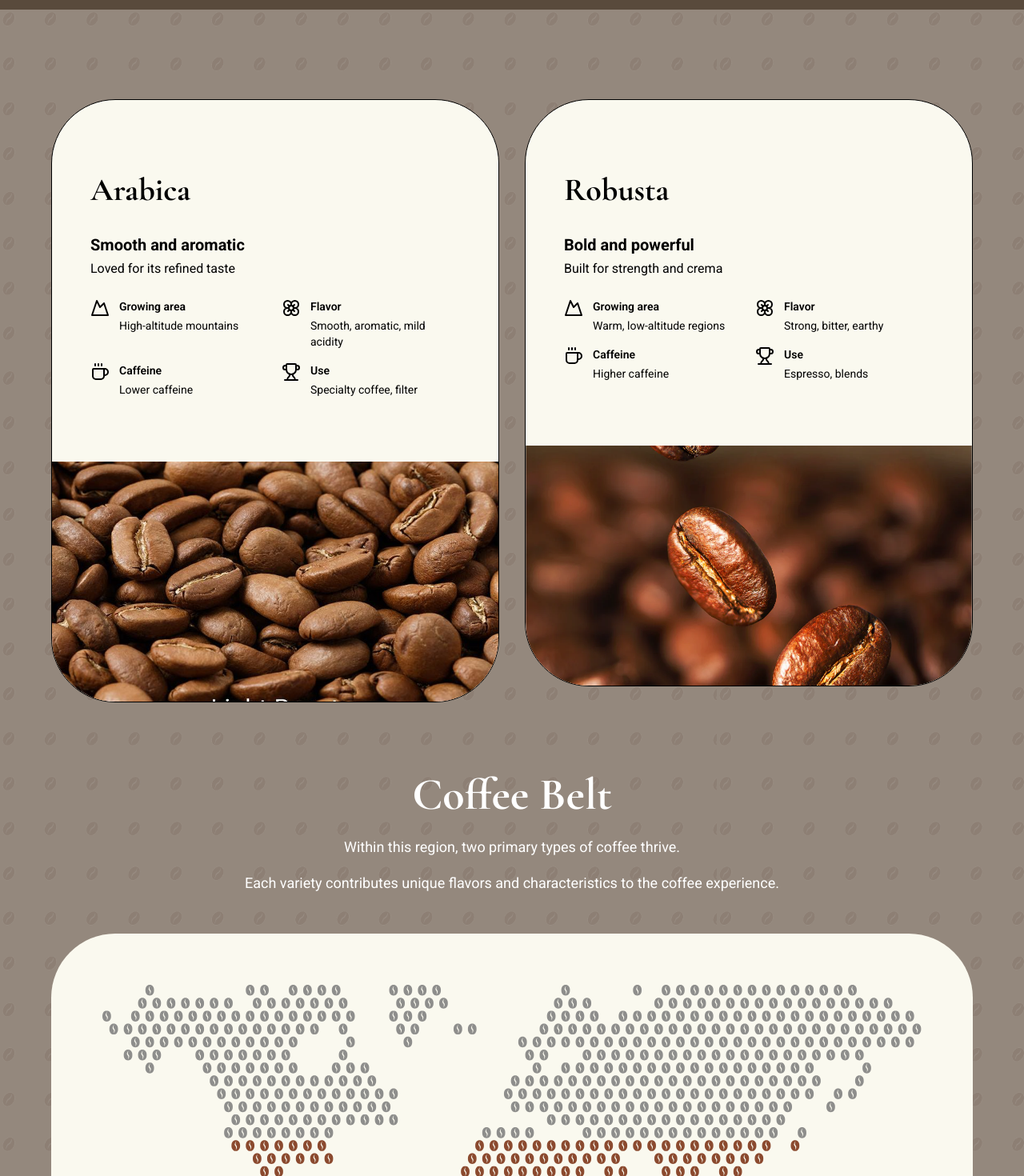
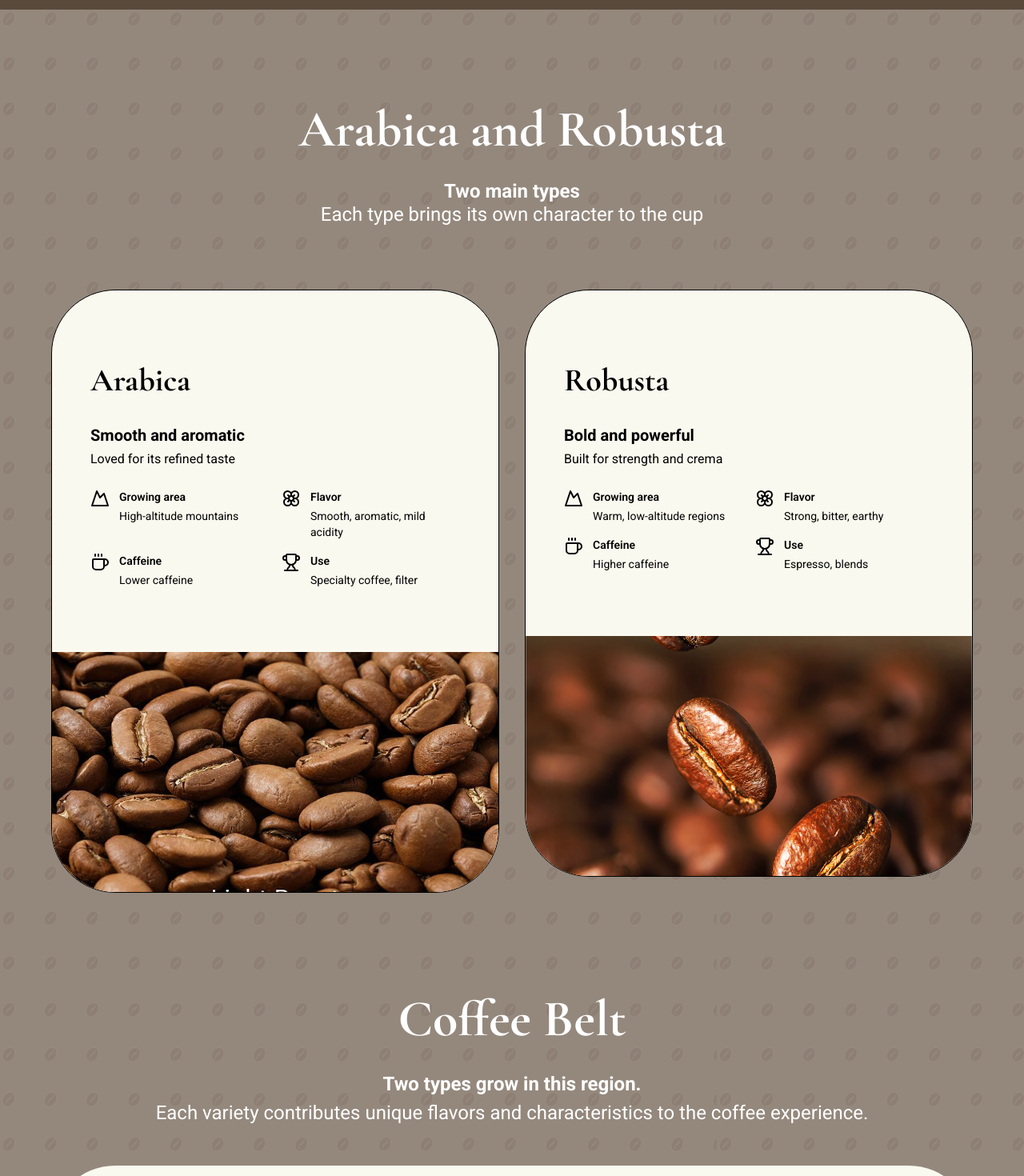
Before and after one commit to gumifu/coffee-bean-ui-ux, a Next.js app: page /about in a window 1280 px wide. Shown: the part 860-2330 px from the top of the page at 80% size. Built offline with nearby package versions, Linux system fonts and the light colour scheme.

Commit message:
Update About page: Add section titles, adjust spacing, and fix favicon

```diff
--- a/app/about/page.tsx
+++ b/app/about/page.tsx
@@ -99,6 +99,23 @@ export default function AboutPage() {
         }}
       >
         <div className="flex flex-col items-center max-w-[1280px] w-full gap-20">
+          {/* Section Title */}
+          <div className="flex flex-col gap-6 items-center text-center w-full">
+            <h2
+              className="font-bold text-[64px] leading-[1.2] text-white whitespace-nowrap"
+              style={{ fontFamily: "var(--font-cormorant-garamond)" }}
+            >
+              Arabica and Robusta
+            </h2>
+            <p className="font-bold text-[24px] leading-[1.2] text-white">
+              <span>Two main types</span>
+              <br aria-hidden="true" />
+              <span className="font-normal">
+                Each type brings its own character to the cup
+              </span>
+            </p>
+          </div>
+
           {/* Cards */}
           <div className="flex flex-col md:flex-row gap-8 md:gap-8 items-start w-full">
             {/* Arabica Card */}
@@ -269,18 +286,22 @@ export default function AboutPage() {
           </div>
 
           {/* Coffee Belt */}
-          <div className="flex flex-col items-center w-full">
+          <div className="flex flex-col items-center w-full mt-[40px]">
             {/* Content Header */}
-            <div className="flex flex-col gap-4 items-center text-center mb-12">
-              <h2 className="font-bold text-[48px] md:text-[56px] leading-tight text-white">
+            <div className="flex flex-col gap-6 items-center text-center mb-12">
+              <h2
+                className="font-bold text-[64px] leading-[1.2] text-white whitespace-nowrap"
+                style={{ fontFamily: "var(--font-cormorant-garamond)" }}
+              >
                 Coffee Belt
               </h2>
-              <p className="font-normal text-lg leading-relaxed text-white max-w-2xl">
-                Within this region, two primary types of coffee thrive.
-              </p>
-              <p className="font-normal text-lg leading-relaxed text-white max-w-2xl">
-                Each variety contributes unique flavors and characteristics to
-                the coffee experience.
+              <p className="font-bold text-[24px] leading-[1.5] text-white">
+                <span>Two types grow in this region.</span>
+                <br aria-hidden="true" />
+                <span className="font-normal">
+                  Each variety contributes unique flavors and characteristics to
+                  the coffee experience.
+                </span>
               </p>
             </div>
 
```
Also changed, not shown: app/icon.svg (added).
